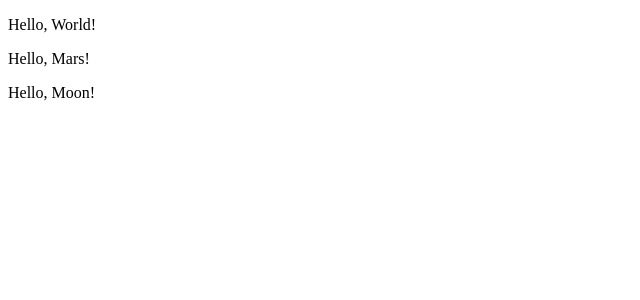
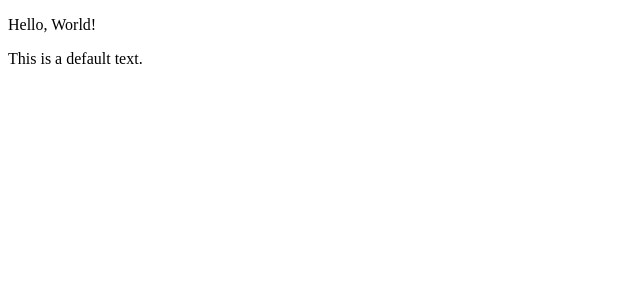
Before and after one commit to bennycode/benny-lernt-react, a React app: page / in a window 1280 px wide. Shown: the top 300 px of the page, without its empty margins (0-640 px from the left). Built offline with nearby package versions, Linux system fonts and the light colour scheme.

Commit message:
Use "defaultProps"

```diff
--- a/src/main/App.jsx
+++ b/src/main/App.jsx
@@ -10,7 +10,7 @@ class App extends Component {
     return (
       <>
         <p>{this.text}</p>
-        <Paragraph myTexts={['Hello, Mars!', 'Hello, Moon!']}/>
+        <Paragraph/>
       </>
     );
   }
@@ -39,4 +39,8 @@ class Paragraph extends Component {
   }
 }
 
+Paragraph.defaultProps = {
+  myTexts: ['This is a default text.']
+};
+
 export default App;
```
